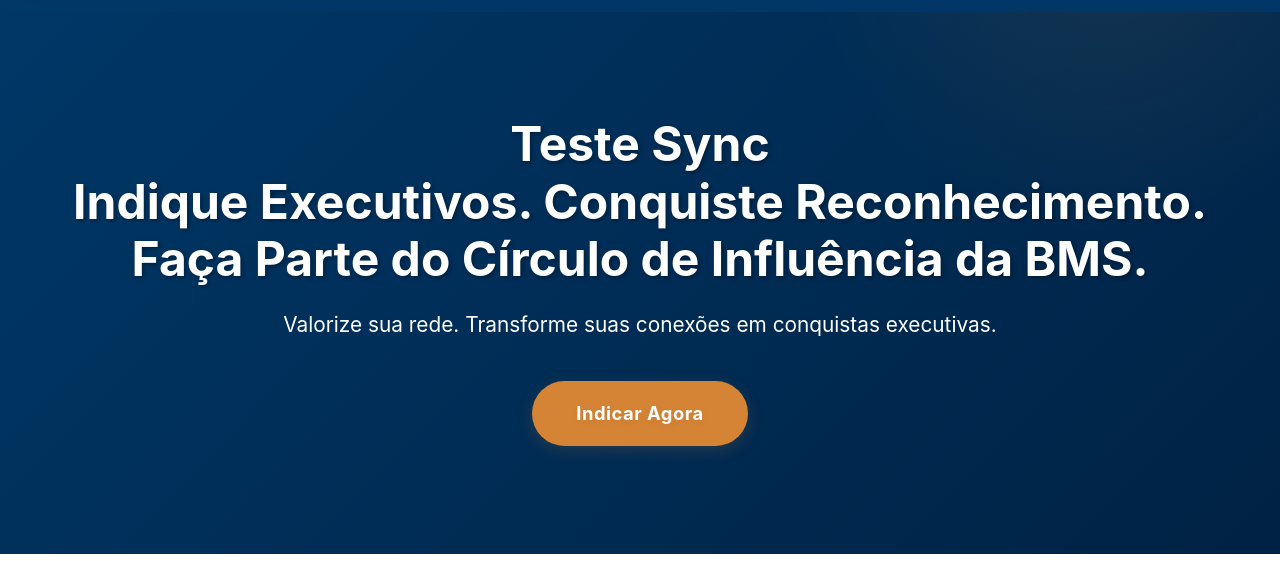
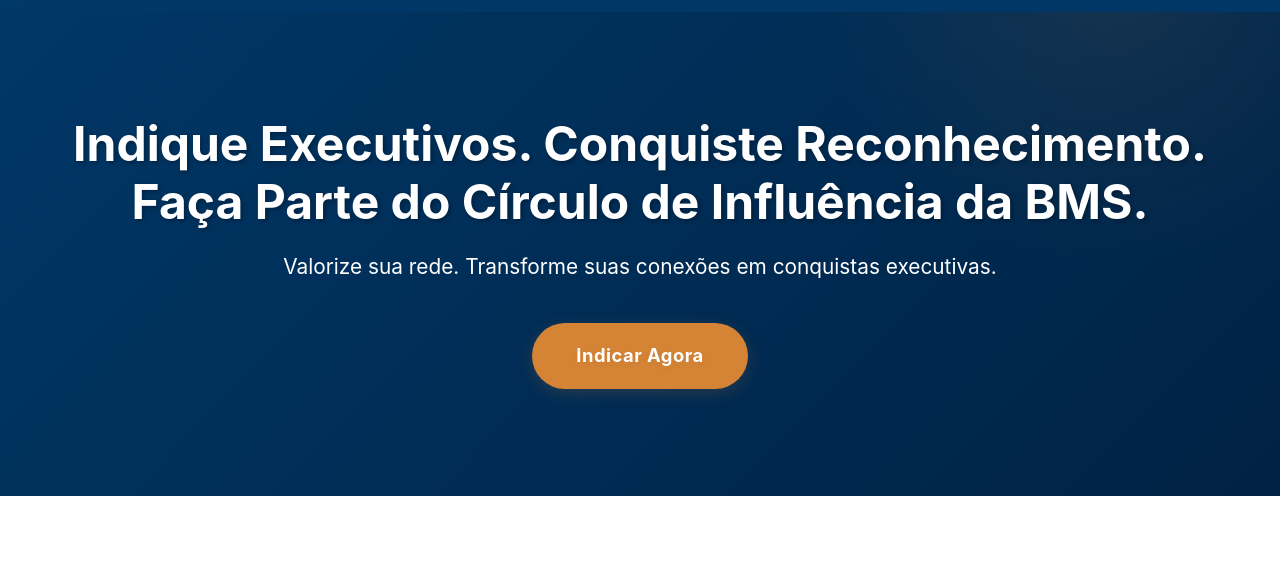
Before and after one commit to JoaoFBMS/BMS-Conecta, a plain HTML site: page index.html in a window 1280 px wide. Shown: the part 55-616 px from the top of the page. Drawn offline with Linux system fonts and the light colour scheme.

Commit message:
retirando teste sync

```diff
--- a/index.html
+++ b/index.html
@@ -34,7 +34,7 @@
     <section class="hero" id="hero">
         <div class="container">
             <div class="hero-content fade-in-up">
-                <h1> Teste Sync <br> Indique Executivos. Conquiste Reconhecimento.<br>Faça Parte do Círculo de Influência da BMS.</h1>
+                <h1>Indique Executivos. Conquiste Reconhecimento.<br>Faça Parte do Círculo de Influência da BMS.</h1>
                 <p class="subtitle">Valorize sua rede. Transforme suas conexões em conquistas executivas.</p>
                 <a href="#form-section" class="cta-button">Indicar Agora</a>
             </div>
```
